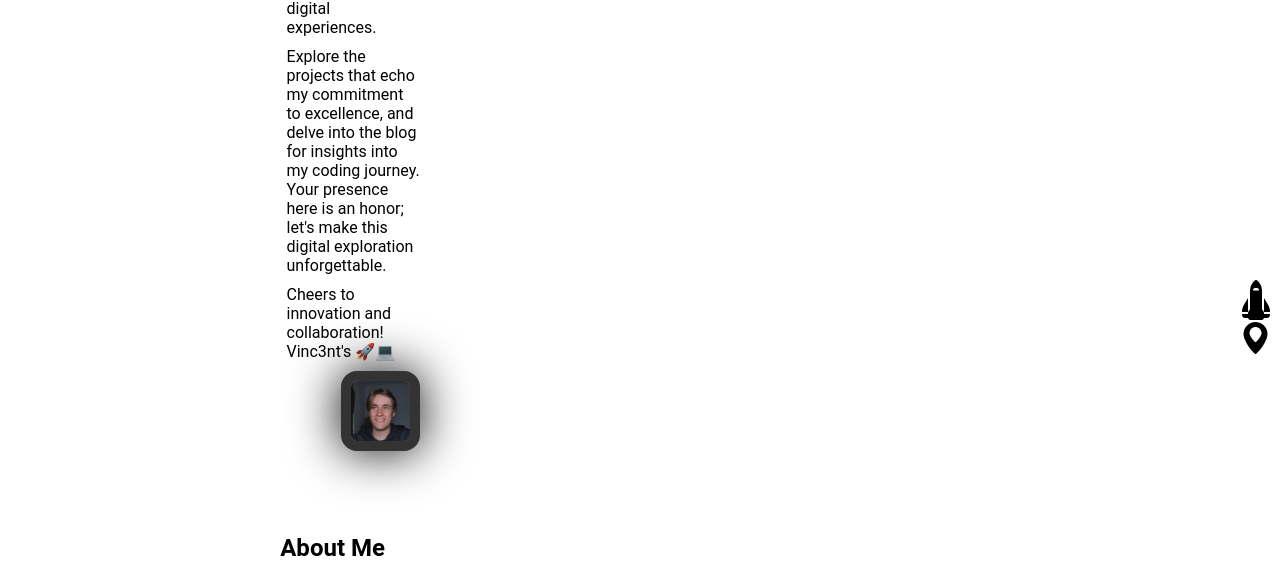
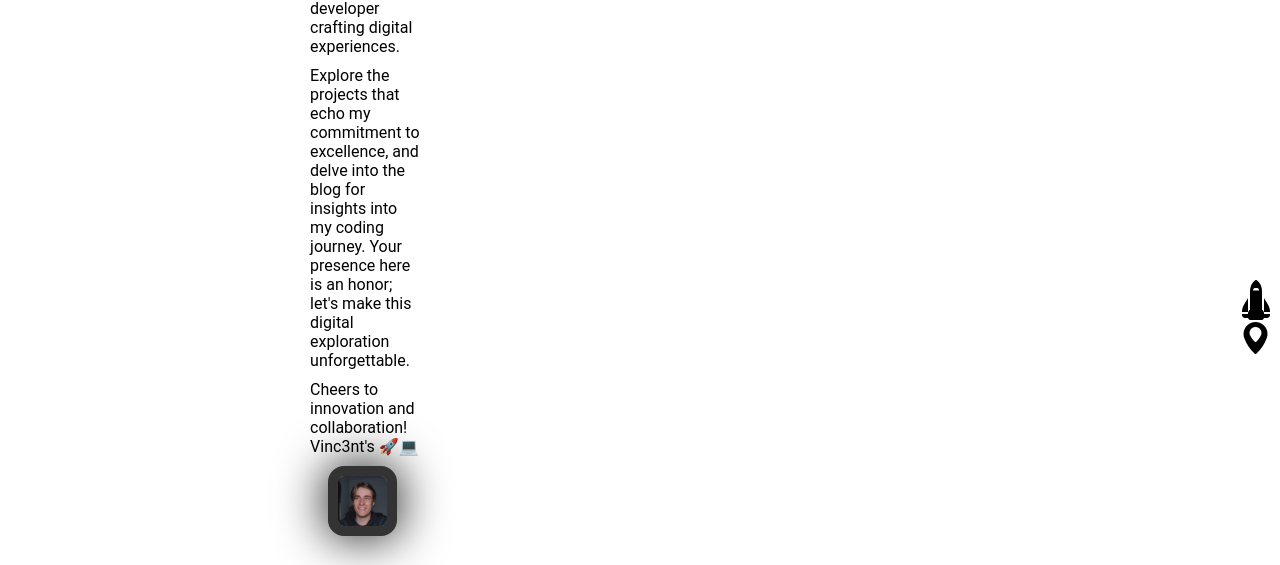
Before and after one commit to Rxben/OfficialPortfolio, a plain HTML site: page index.html in a window 1280 px wide. Shown: the part 421-986 px from the top of the page. Drawn offline with Linux system fonts and the light colour scheme.

Commit message:
small CSS changes

```diff
--- a/styles.css
+++ b/styles.css
@@ -144,10 +144,11 @@ body {
 
   #slide{
     position: relative;
-    left: -100%;
     top: 50%;
     padding: 20px;
     transition: left 0.9s ease;
+    margin-left: 7%;
+    margin-right: 7%;
   }
 
   section {
@@ -232,11 +233,10 @@ body {
 }
 
 .selfportrait{
-  float: left;
   max-width: 20%;
   height: auto;
   align-self: flex-end;
-  margin-left: 25%;
+  margin-left: 15%;
   border-radius: 1rem;
   border: #333 solid 10px;
   filter: drop-shadow(0px 0px 25px black);
@@ -264,8 +264,6 @@ body {
 .softskillscol{
   display: grid;
   grid-template-columns: auto auto;
-  padding-left: 10%;
-  padding-right: 10%;
   gap: 20px;
 }
 
```
